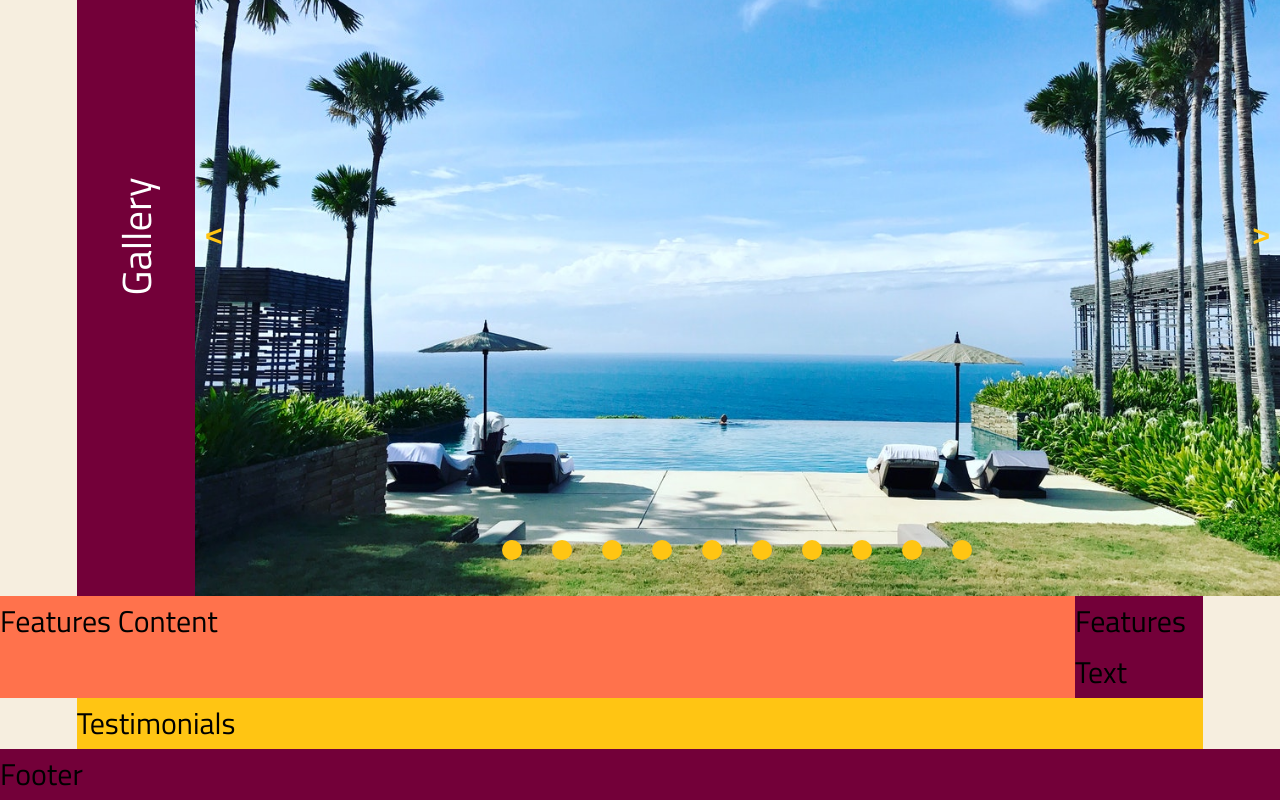
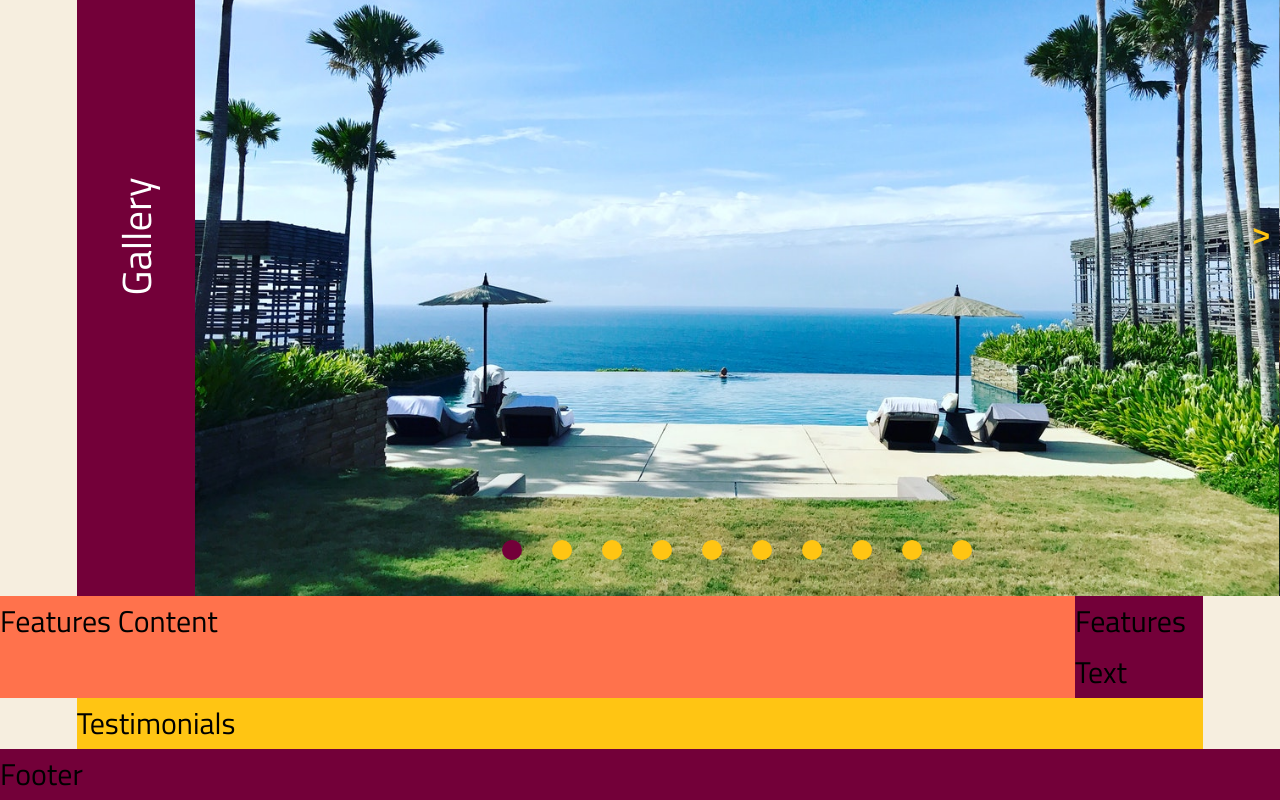
Before and after one commit to joepasss/sass_study, a React (Create React App) app in the folder vlv/: page / in a window 1280 px wide. Shown: the part 3047-3847 px from the top of the page. Built offline with nearby package versions, Linux system fonts and the light colour scheme.

Commit message:
Gallery Carousel

```diff
--- a/vlv/src/sections/gallery/Gallery.tsx
+++ b/vlv/src/sections/gallery/Gallery.tsx
@@ -1,4 +1,5 @@
 import './gallery.scss';
+import { useState, useEffect, useRef, RefObject } from 'react';
 
 import villa_1 from '../../assets/img/Gallery/gallery-1.jpg';
 import villa_2 from '../../assets/img/Gallery/gallery-2.jpg';
@@ -60,9 +61,45 @@ export const Gallery = () => {
     },
   ];
 
+  const [current, setCurrent] = useState<number>(0);
+  const list = useRef() as RefObject<HTMLUListElement>;
+
+  useEffect(() => {
+    const imgWidth: number =
+      list.current!.children[0].getBoundingClientRect().width;
+
+    const setImgPosition = (img: HTMLElement, index: number) => {
+      img.style.left = imgWidth * index + 'px';
+    };
+
+    const imgs = Array.from(list.current!.children) as HTMLElement[];
+
+    imgs.forEach(setImgPosition);
+  });
+
+  const moveToImg = (distToMove: string, targetIndex: number) => {
+    list.current!.style.transform = 'translateX(-' + distToMove + ')';
+    setCurrent(targetIndex);
+  };
+
+  const btnClick = (index: number) => {
+    const destImg = list.current!.childNodes[index] as HTMLElement;
+
+    moveToImg(destImg.style.left, index);
+  };
+
   const buttons = [];
   for (let i = 0; i < 10; i++) {
-    buttons.push(<button className='nav-btn' key={i} />);
+    buttons.push(
+      <button
+        className='nav-btn'
+        key={i}
+        onClick={() => {
+          btnClick(i);
+        }}
+        id={current === i ? 'current--img' : ''}
+      />
+    );
   }
 
   return (
@@ -74,13 +111,25 @@ export const Gallery = () => {
       </section>
 
       <section id='gallery-carousel'>
-        <button className='btn btn-left'>&lt;</button>
+        {current !== 0 && (
+          <button
+            className='btn btn-left'
+            onClick={() => {
+              btnClick(current - 1);
+            }}
+          >
+            &lt;
+          </button>
+        )}
 
         <div className='img-container'>
-          <ul className='list'>
+          <ul className='list' ref={list}>
             {images.map((img: image, index: number) => {
               return (
-                <li className='item' key={index}>
+                <li
+                  className={current === index ? 'current--img item' : 'item'}
+                  key={index}
+                >
                   <img src={img.src} alt={img.alt} />
                 </li>
               );
@@ -88,7 +137,16 @@ export const Gallery = () => {
           </ul>
         </div>
 
-        <button className='btn btn-right'>&gt;</button>
+        {current !== 9 && (
+          <button
+            className='btn btn-right'
+            onClick={() => {
+              btnClick(current + 1);
+            }}
+          >
+            &gt;
+          </button>
+        )}
 
         <div className='carousel-nav'>{buttons}</div>
       </section>
--- a/vlv/src/sections/gallery/gallery.scss
+++ b/vlv/src/sections/gallery/gallery.scss
@@ -38,10 +38,18 @@ section#gallery-carousel {
       width: 100%;
       transition: transform $transition-duration ease-in-out;
 
-      img {
+      li.item {
+        position: absolute;
+        top: 0;
+        left: 0;
         width: 100%;
         height: 100%;
-        object-fit: cover;
+
+        img {
+          width: 100%;
+          height: 100%;
+          object-fit: cover;
+        }
       }
     }
   }
@@ -89,7 +97,7 @@ section#gallery-carousel {
       cursor: pointer;
     }
 
-    button.current--img {
+    button#current--img {
       background-color: $color-primary;
     }
   }
```
